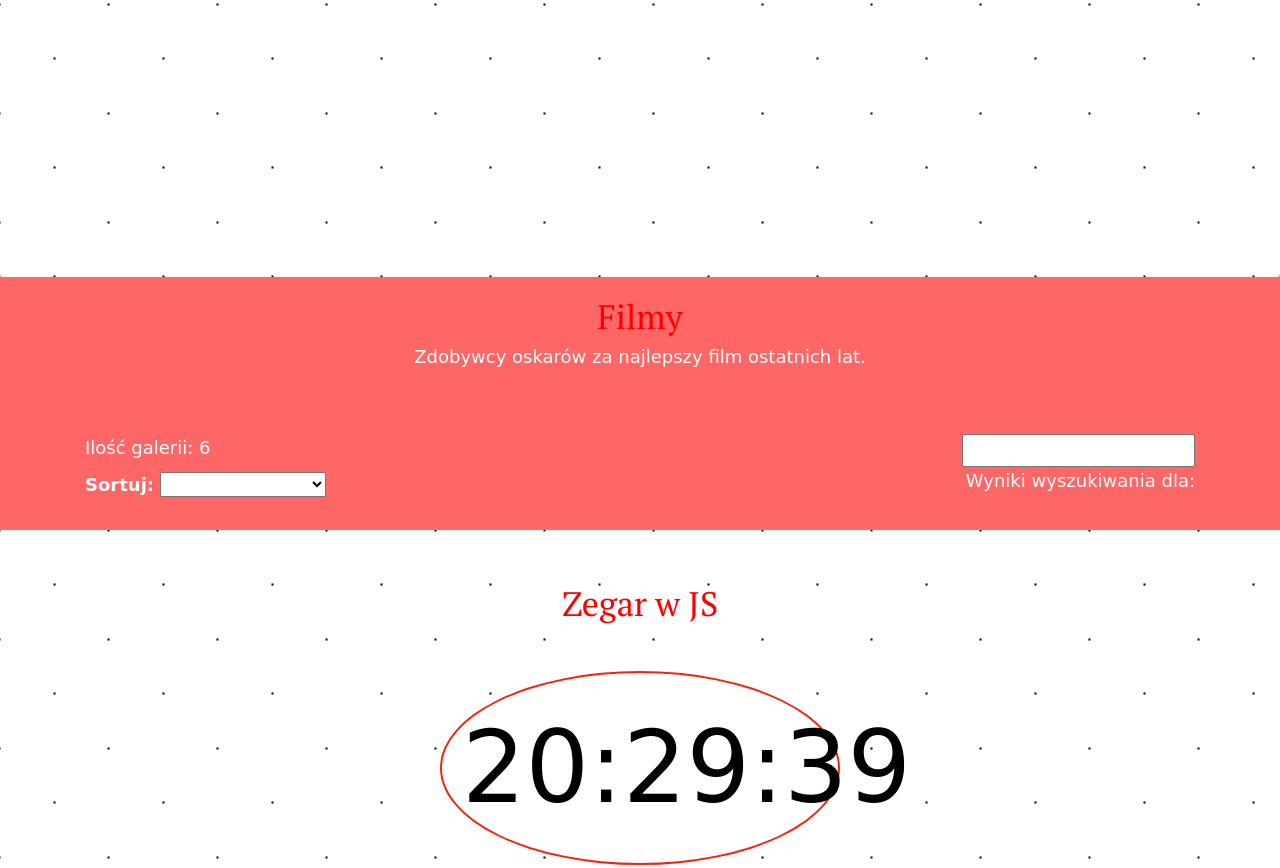
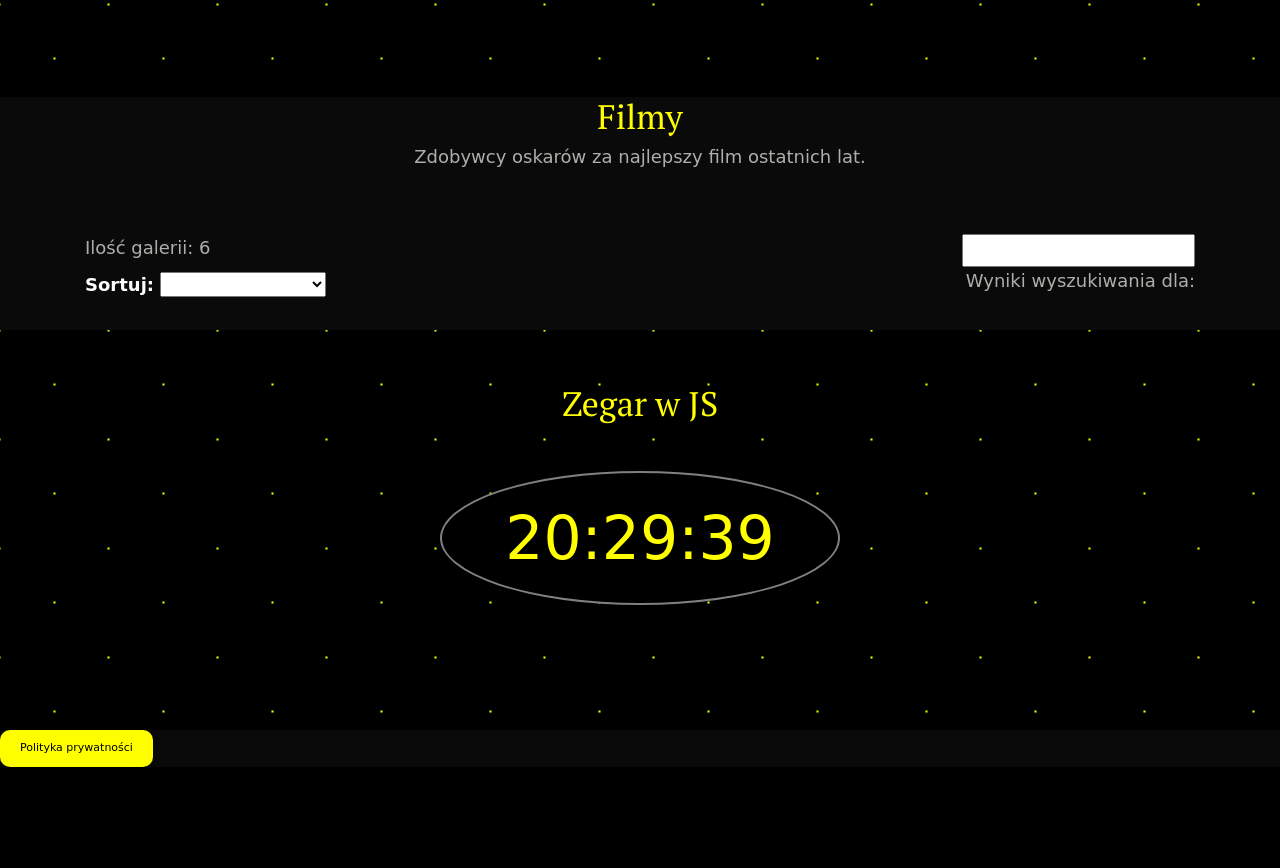
Before and after one commit to KamilKruszewski/projekt, a plain HTML site: page index.html in a window 1280 px wide. Shown: the part 664-1532 px from the top of the page. After the commit the page ends 1431 px from the top, so only its background shows below. Drawn offline with nearby package versions, Linux system fonts and the light colour scheme; a web font is replaced by a local one.

Commit message:
Add files via upload

```diff
--- a/css/style.css
+++ b/css/style.css
@@ -1,19 +1,18 @@
 body {
 	font-size:18px;
-	color: black;
-	background:#ff6666;
+	background: black;
 	font-family: 'Baloo Thambi 2', cursive;
 	margin: 0px;
 	}
 
 h1, h2, h5, h6 {
 	font-size:34px;
-	color: #ff0000;
+	color: yellow;
 	font-family: 'PT Serif', serif;
 	}
 
 footer {
-  background-color: #ff3333;
+  background-color: #0A0A0A;
 }
 
 .btn {
@@ -38,15 +37,19 @@ footer {
 	height: 50px;
 	}
 
-.navbar {
-	border: none;
-	width: 100%;
-	height: 15%;
-	background-color: #ff3333;
-	}
+#navbar {
+	background-color: #060606;
+}
+
+a {
+	color: #A1AA98;
+}
+a:hover {
+	color: yellow;
+}
 
 #second-page {
-	background:radial-gradient(black 0px, transparent 2px),radial-gradient(black 0px, transparent 2px),linear-gradient(#fff 3px, transparent 0),#fff;
+	background:radial-gradient(yellow 0px, transparent 2px),radial-gradient(yellow 0px, transparent 2px),linear-gradient(black 3px, transparent 0),black;
     background-size: 109px 109px, 109px 109px,100% 6px, 109px 109px, 109px 109px;
     background-position: 54px 55px, 0px 0px, 0px 0px, 0px 0px, 0px 0px;
 	width: 100%;
@@ -55,15 +58,16 @@ footer {
 	}
 
 #main-page {
-	background:radial-gradient(black 0px, transparent 2px),radial-gradient(black 0px, transparent 2px),linear-gradient(#fff 3px, transparent 0),#fff;
+	background:radial-gradient(yellow 0px, transparent 2px),radial-gradient(yellow 0px, transparent 2px),linear-gradient(black 3px, transparent 0),black;
     background-size: 109px 109px, 109px 109px,100% 6px, 109px 109px, 109px 109px;
     background-position: 54px 55px, 0px 0px, 0px 0px, 0px 0px, 0px 0px;
 	width: 100%;
-	height: 600px;
+	height: 400px;
+
 	}
 
-#icon {
-	color: white;
+p {
+	color: #ADB0AA ;
 	}
 
 #icon-section {
@@ -71,9 +75,9 @@ footer {
 	}
 
 #stopka {
-  background-color: #f23729;
+  background-color: yellow;
   border: 1px;
-  color: white;
+  color: black;
   font-size: 11px;
   border-radius: 10px;
   font-family: 'Baloo Thambi 2', cursive;
@@ -99,11 +103,11 @@ input,select {
 #zegarek {
 	margin-left: auto;
     margin-right: auto;
-	font-size:100px;
-	color: black;
+	font-size:60px;
+	color: yellow;
 	text-align: center;
-	background-color: white;
-	border: 2px solid #f52211;
+	background-color: black;
+	border: 2px solid grey;
 	border-radius: 80%;
 	padding: 20px;
 	width: 400px;
@@ -111,6 +115,6 @@ input,select {
 }
 
 #gal {
-	background-color: #ff6666;
+	background-color: #0A0A0A;
 	color: white;
 }
```
